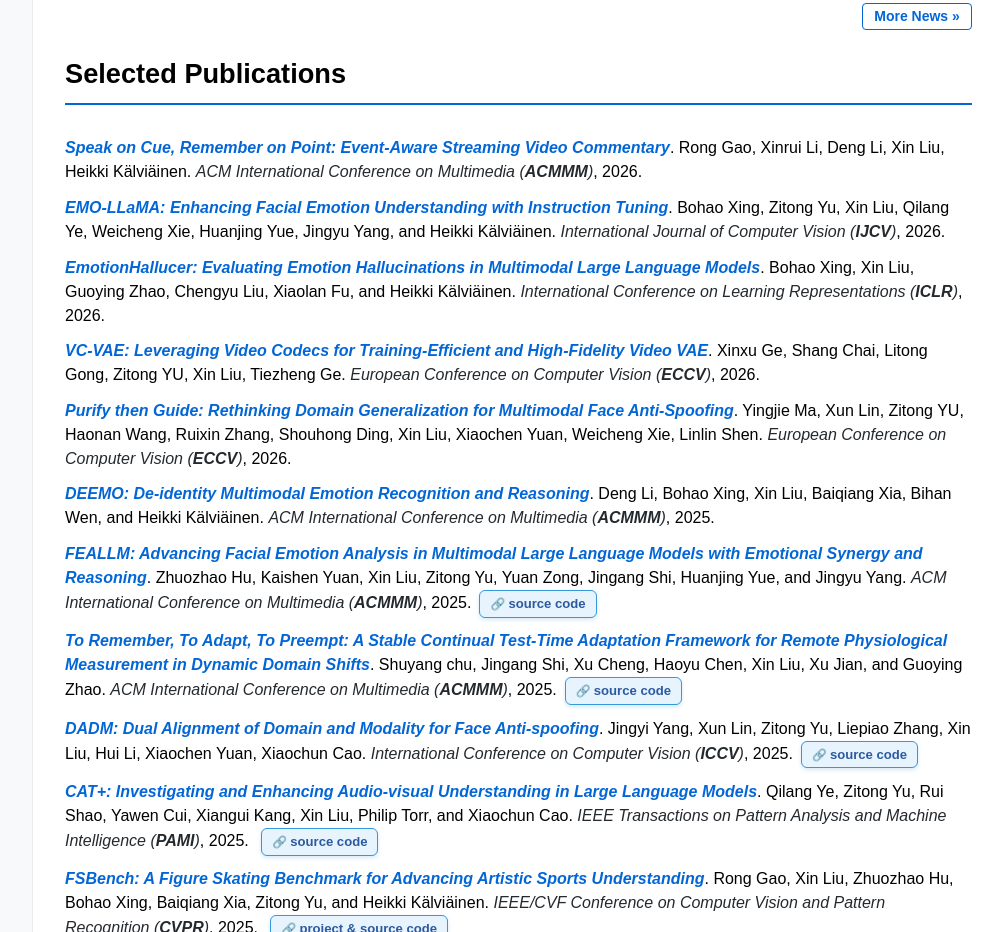
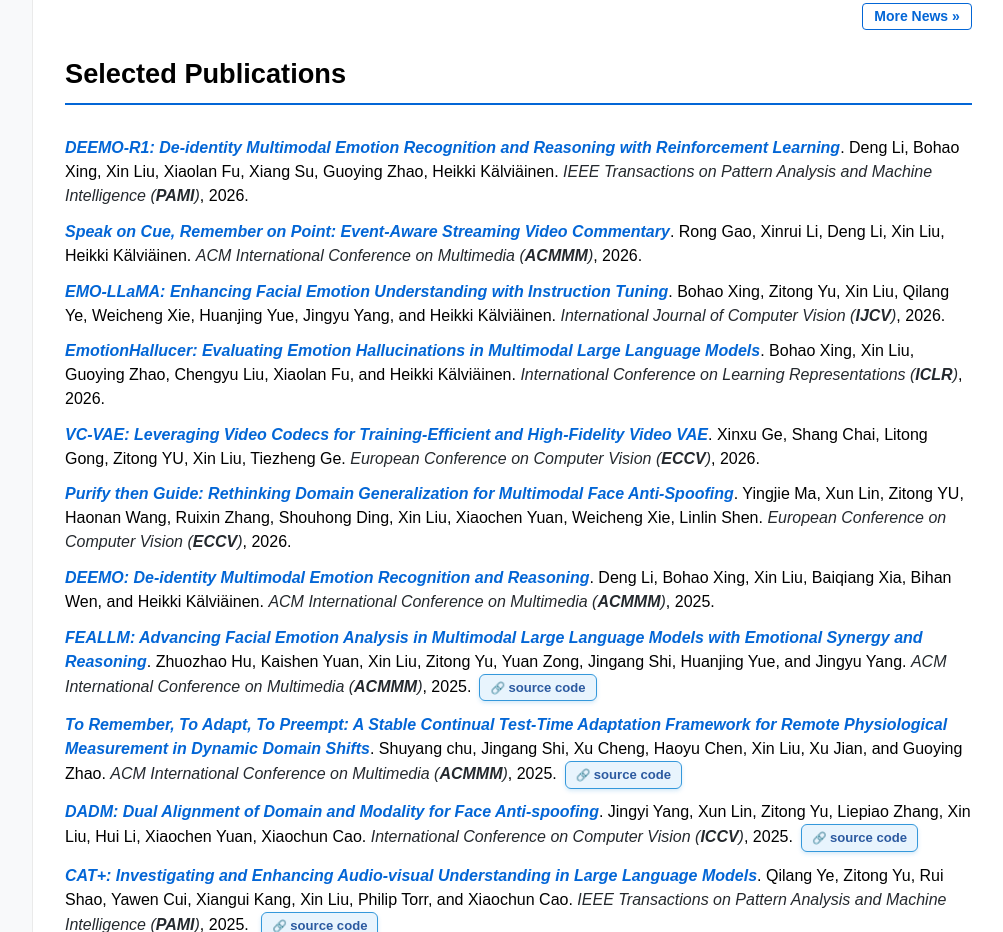
Before and after one commit to linuxsino/linuxsino.github.io, a plain HTML site: page index.html in a window 1280 px wide. Shown: the part 1655-2587 px from the top of the page, without its empty margins (276-1279 px from the left). Drawn offline with Linux system fonts and the light colour scheme.

Commit message:
Update index.html

```diff
--- a/index.html
+++ b/index.html
@@ -213,6 +213,8 @@
         <h2>Selected Publications</h2>
         <ul class="publications">
 
+          <li><strong>DEEMO-R1: De-identity Multimodal Emotion Recognition and Reasoning with Reinforcement Learning</strong>. Deng Li, Bohao Xing, Xin Liu,  Xiaolan Fu, Xiang Su, Guoying Zhao, Heikki Kälviäinen. <em>IEEE Transactions on Pattern Analysis and Machine Intelligence (<b>PAMI</b>)</em>, 2026.</li>
+
           <li><strong>Speak on Cue, Remember on Point: Event-Aware Streaming Video Commentary</strong>. Rong Gao, Xinrui Li, Deng Li, Xin Liu, Heikki Kälviäinen. <em>ACM International Conference on Multimedia (<b>ACMMM</b>)</em>, 2026.</li>
 
           <li><strong>EMO-LLaMA: Enhancing Facial Emotion Understanding with Instruction Tuning</strong>. Bohao Xing, Zitong Yu, Xin Liu, Qilang Ye, Weicheng Xie, Huanjing Yue, Jingyu Yang, and Heikki Kälviäinen. <em>International Journal of Computer Vision (<b>IJCV</b>)</em>, 2026.</li>
```
